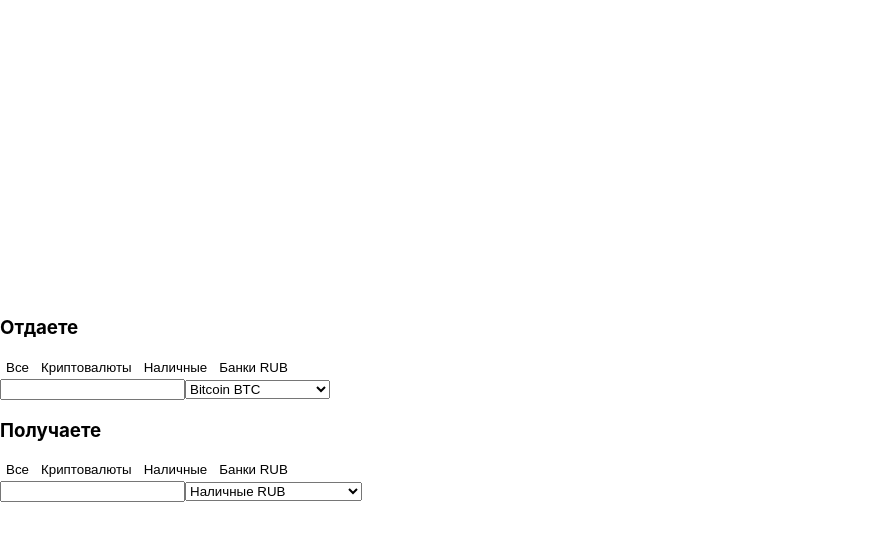
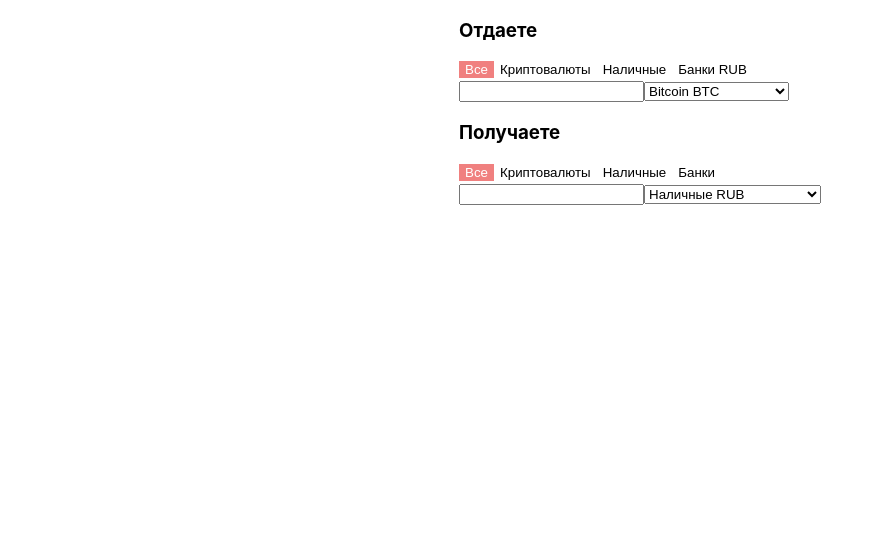
Before and after one commit to shyamrupadas/coin-select, a React (Vite) app: page / in a window 1280 px wide. Shown: the top 540 px of the page, without its empty margins (0-884 px from the left). Built offline with nearby package versions, Linux system fonts and the light colour scheme.

Commit message:
add active button style

```diff
--- a/src/App.module.scss
+++ b/src/App.module.scss
@@ -3,15 +3,6 @@
   margin: 0 auto;
   padding: 2rem;
   text-align: center;
-}
-
-.app {
-  width: 1280px;
-  margin: 0 auto;
-  display: flex;
-  justify-content: center;
-  align-content: center;
-  flex-direction: column;
 }
 
 .flex {
--- a/src/App.tsx
+++ b/src/App.tsx
@@ -1,8 +1,8 @@
 import s from './App.module.scss'
-import React, { useState } from 'react';
-import { useTypedSelector } from './hooks/useTypedSelector';
-import { filteredCategoriesFromSelector, filteredCategoriesToSelector } from './store/categorySelectors';
-import { Button } from './components/Button';
+import React, { useState } from 'react'
+import { useTypedSelector } from './hooks/useTypedSelector'
+import { filteredCategoriesFromSelector, filteredCategoriesToSelector } from './store/categorySelectors'
+import { Button } from './components/Button'
 
 
 const filterMap: any = {
@@ -12,16 +12,19 @@ const filterMap: any = {
   cash: ['CASHUSD', 'CASHRUB'],
 }
 
+export type FilterType = 'crypto' | 'bank' | 'cash' | 'all'
+
 export const App = () => {
-  const [filterFrom, setFilterFrom] = useState<'crypto' | 'bank' | 'cash' | 'all'>('all')
-  const [filterTo, setFilterTo] = useState<'crypto' | 'bank' | 'cash' | 'all'>('all')
+  const [filterFrom, setFilterFrom] = useState<FilterType>('all')
+  const [filterTo, setFilterTo] = useState<FilterType>('all')
+
   const [selected, setSelected] = useState('BTC')
 
   const fromItems = useTypedSelector(filteredCategoriesFromSelector(filterMap[filterFrom]))
   const toItems = useTypedSelector(filteredCategoriesToSelector(selected, filterMap[filterTo]))
 
   return (
-    <div className={s.app}>
+    <>
       <div>
         <header>
           <h3>Отдаете</h3>
@@ -31,27 +34,38 @@ export const App = () => {
             () => {
               setFilterFrom('all')
               setFilterTo('all')
-            }}>
+            }}
+                  active={filterFrom === 'all'}
+          >
             Все
           </Button>
           <Button onClick={() => {
             setFilterFrom('crypto')
             setFilterTo('all')
-          }}>Криптовалюты
+          }}
+                  active={filterFrom === 'crypto'}
+          >Криптовалюты
           </Button>
           <Button onClick={() => {
             setFilterFrom('cash')
             setFilterTo('all')
-          }}>Наличные
+          }}
+                  active={filterFrom === 'cash'}
+          >Наличные
           </Button>
           <Button onClick={() => {
             setFilterFrom('bank')
             setFilterTo('all')
-          }}>Банки RUB
+          }}
+                  active={filterFrom === 'bank'}
+          >Банки RUB
           </Button>
         </div>
         <input type="text" />
-        <select value={selected} onChange={(e) => setSelected(e.target.value)}>
+        <select value={selected} onChange={(e) => {
+          setSelected(e.target.value)
+          setFilterTo('all')
+        }}>
           {fromItems.map((direction) => (
               <option key={direction.code} value={direction.code}>{direction.name}</option>
             )
@@ -63,10 +77,18 @@ export const App = () => {
           <h3>Получаете</h3>
         </header>
         <div className={s.buttons}>
-          <Button onClick={() => setFilterTo('all')}>Все</Button>
-          <Button onClick={() => setFilterTo('crypto')}>Криптовалюты</Button>
-          <Button onClick={() => setFilterTo('cash')}>Наличные</Button>
-          <Button onClick={() => setFilterTo('bank')}>Банки RUB</Button>
+          <Button onClick={() => setFilterTo('all')}
+                  active={filterTo === 'all'}
+          >Все</Button>
+          <Button onClick={() => setFilterTo('crypto')}
+                  active={filterTo === 'crypto'}
+          >Криптовалюты</Button>
+          <Button onClick={() => setFilterTo('cash')}
+                  active={filterTo === 'cash'}
+          >Наличные</Button>
+          <Button onClick={() => setFilterTo('bank')}
+                  active={filterTo === 'bank'}
+          >Банки</Button>
         </div>
         <input type="text" />
         <select>
@@ -76,6 +98,6 @@ export const App = () => {
           )}
         </select>
       </div>
-    </div>
+    </>
   )
 }
--- a/src/components/Button/Button.module.scss
+++ b/src/components/Button/Button.module.scss
@@ -6,12 +6,10 @@
   &:hover {
     color: white;
     background: #f0807f;
-
   }
 
-  &:active {
-    color: blue;
-    border: black 1px solid;
-    border-radius: 5px;
+  &.active {
+    color: white;
+    background: #f0807f;
   }
 }
--- /dev/null
+++ b/src/components/Button/Button.tsx
@@ -0,0 +1,18 @@
+import React, { FC, ReactNode } from 'react'
+import s from './Button.module.scss'
+
+interface IButton {
+  children: ReactNode
+  active?: boolean
+  onClick: () => void
+}
+
+export const Button: FC<IButton> = ({ children, onClick, active }) => {
+
+  console.log(active)
+  return (
+    <button className={`${s.button} ${active ? s.active : ''}`} onClick={onClick}>
+      {children}
+    </button>
+  );
+};
--- /dev/null
+++ b/src/components/Button/index.ts
@@ -0,0 +1 @@
+export * from './Button'
--- a/src/components/Button/index.tsx
+++ /dev/null
@@ -1,16 +0,0 @@
-import React, { FC, ReactNode } from 'react';
-import s from './Button.module.scss';
-
-interface IButton {
-  children: ReactNode
-  active?: boolean
-  onClick: () => void
-}
-
-export const Button: FC<IButton> = ({ children, onClick }) => {
-  return (
-    <button className={s.button} onClick={onClick}>
-      {children}
-    </button>
-  );
-};
--- a/src/index.css
+++ b/src/index.css
@@ -14,7 +14,7 @@
 body {
   margin: 0;
   display: flex;
-  place-items: center;
+  justify-content: center;
   min-width: 320px;
   min-height: 100vh;
 }
```
